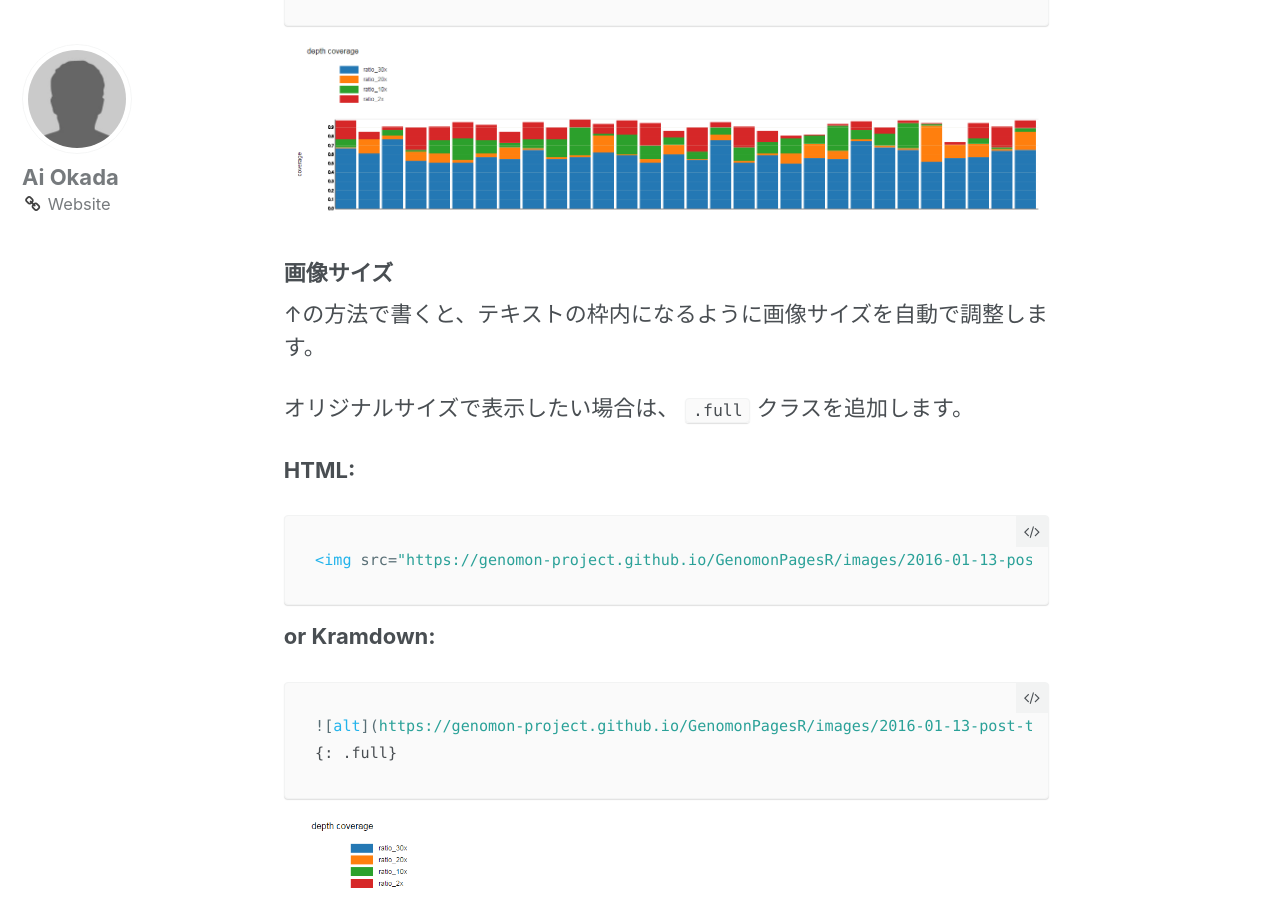
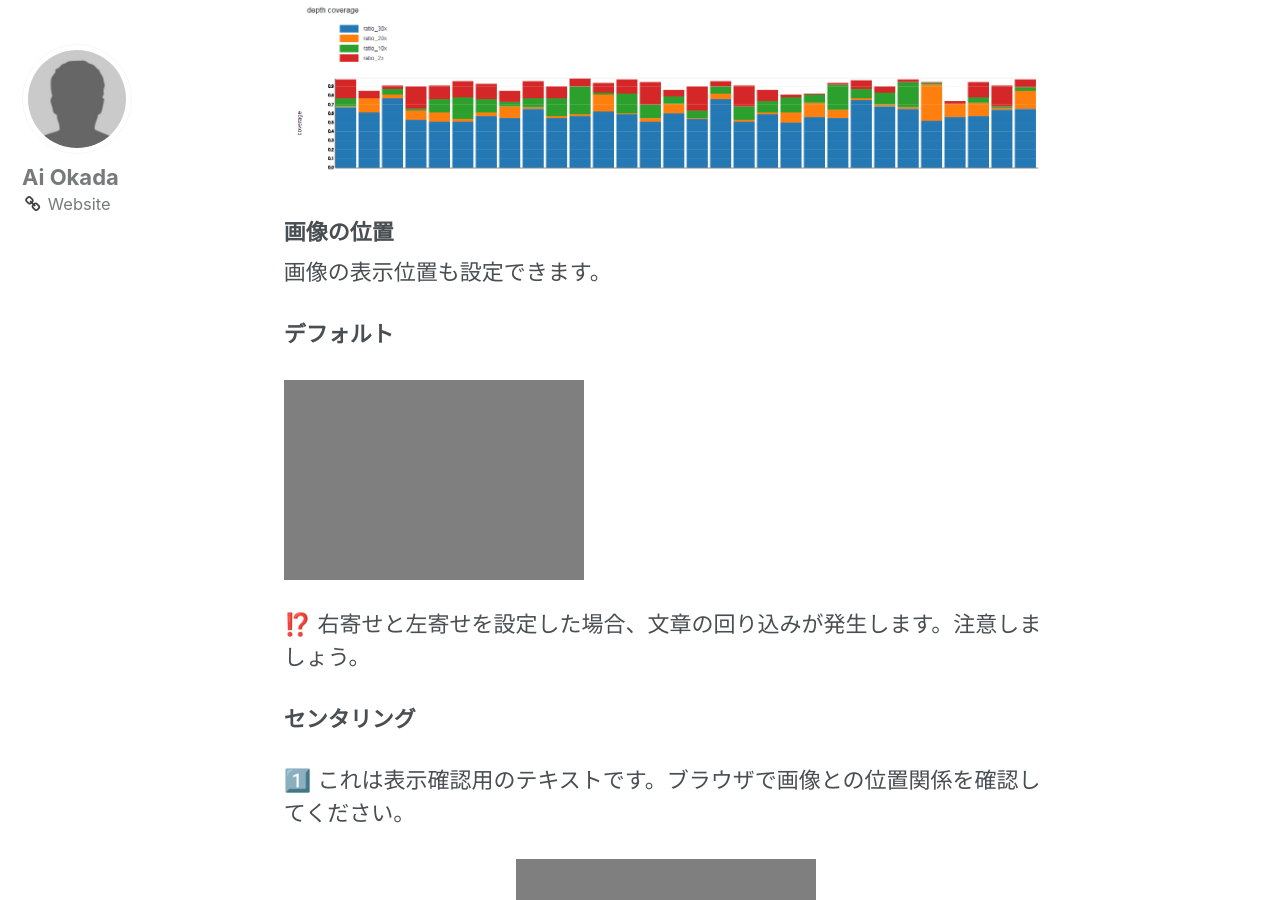
Before and after one commit to Genomon-Project/GenomonPagesR, a Jekyll site: the page built from _posts/2017-01-13-post-template.md, in a window 1280 px wide and 900 px high, scrolled down 4032 px. Built offline with Jekyll 4.4.1, drawn with Linux system fonts in a browser that asks for light colours; emoji names are drawn with the system emoji font.

Commit message:
Update 2017-01-13-post-template.md

````diff
--- a/_posts/2017-01-13-post-template.md
+++ b/_posts/2017-01-13-post-template.md
@@ -112,28 +112,6 @@ Okada:
 
 ![alt]({{ site.url }}{{ site.baseurl }}/images/2016-01-13-post-template-2.PNG)
 
-### 画像サイズ
-
-↑の方法で書くと、テキストの枠内になるように画像サイズを自動で調整します。
-
-オリジナルサイズで表示したい場合は、 `.full` クラスを追加します。
-
-**HTML:**
-
-```html
-<img src="{{ site.url }}{{ site.baseurl }}/images/2016-01-13-post-template-2.PNG" alt="" class="full">
-```
-
-**or Kramdown:**
-
-```markdown
-![alt]({{ site.url }}{{ site.baseurl }}/images/2016-01-13-post-template-2.PNG)
-{: .full}
-```
-
-![alt]({{ site.url }}{{ site.baseurl }}/images/2016-01-13-post-template-2.PNG)
-{: .full}
-
 ### 画像の位置
 
 画像の表示位置も設定できます。
````
